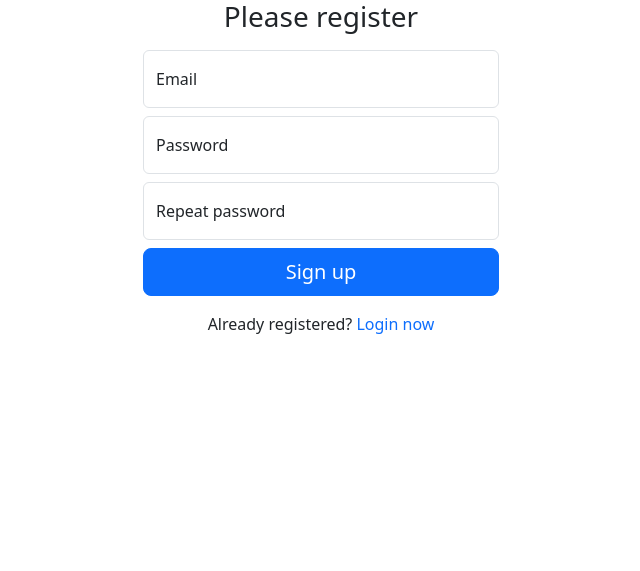
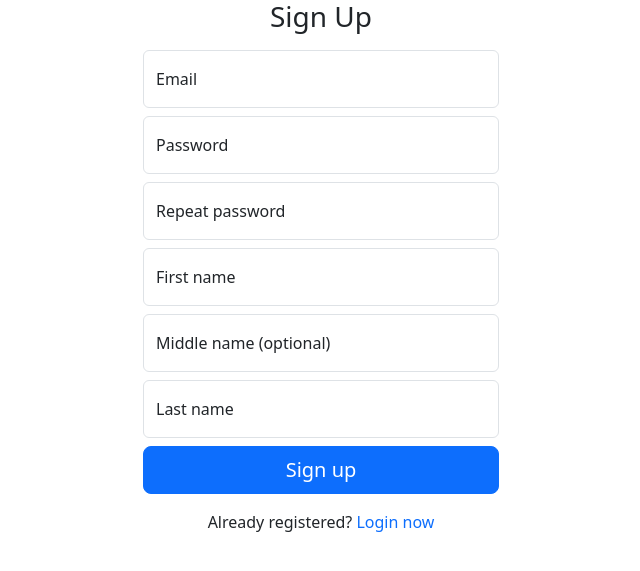
Before and after one commit to stvnmbt/pasok, a Flask app: page /register in a window 1280 px wide. Shown: the top 571 px of the page, without its empty margins (319-959 px from the left). Run offline with Flask 3, Linux system fonts and the light colour scheme; parts of the project's set-up code (start-up, migrations or seed data) failed here and were passed over; some libraries are stand-ins or nearby versions.

Commit message:
added names to form

```diff
--- a/src/accounts/forms.py
+++ b/src/accounts/forms.py
@@ -1,5 +1,5 @@
 from flask_wtf import FlaskForm
-from wtforms import EmailField, PasswordField
+from wtforms import EmailField, PasswordField, StringField
 from wtforms.validators import DataRequired, Email, EqualTo, Length
 
 from src.accounts.models import User
@@ -24,6 +24,15 @@ class RegisterForm(FlaskForm):
             EqualTo("password", message="Passwords must match."),
         ],
     )
+    first_name = StringField(
+        "First name", validators=[DataRequired(), Length(min=3, max=30)]
+    )
+    middle_name = StringField(
+        "Middle name (optional)"
+    )
+    last_name = StringField(
+        "Last name", validators=[DataRequired(), Length(min=3, max=30)]
+    )
 
     def validate(self, extra_validators=None):
         initial_validation = super(RegisterForm, self).validate(extra_validators)
--- a/src/accounts/views.py
+++ b/src/accounts/views.py
@@ -19,7 +19,13 @@ accounts_bp = Blueprint("accounts", __name__)
 def register():
     form = RegisterForm(request.form)
     if form.validate_on_submit():
-        user = User(email=form.email.data, password=form.password.data)
+        user = User(
+            email=form.email.data,
+            password=form.password.data,
+            first_name=form.first_name.data,
+            middle_name=form.middle_name.data,
+            last_name=form.last_name.data,
+        )
         db.session.add(user)
         db.session.commit()
         token = generate_token(user.email)
--- a/src/templates/accounts/register.html
+++ b/src/templates/accounts/register.html
@@ -8,8 +8,9 @@
     <main class="form-signin w-100 m-auto">
       <form role="form" method="post" action="">
         {{ form.csrf_token }}
-        <h1 class="h3 mb-3 fw-normal text-center">Please register</h1>
+        <h1 class="h3 mb-3 fw-normal text-center">Sign Up</h1>
 
+        <!-- email -->
         <div class="form-floating">
           {{ form.email(placeholder="email", class="form-control mb-2") }}
           {{ form.email.label }}
@@ -21,6 +22,8 @@
               {% endfor %}
             {% endif %}
         </div>
+
+        <!-- password -->
         <div class="form-floating">
           {{ form.password(placeholder="password", class="form-control mb-2") }}
           {{ form.password.label }}
@@ -32,6 +35,8 @@
               {% endfor %}
             {% endif %}
         </div>
+
+        <!-- confirm password -->
         <div class="form-floating">
           {{ form.confirm(placeholder="Confirm Password", class="form-control mb-2") }}
           {{ form.confirm.label }}
@@ -43,6 +48,44 @@
               {% endfor %}
             {% endif %}
         </div>
+
+        <!-- names -->
+        <div class="form-floating">
+          {{ form.first_name(placeholder="First name", class="form-control mb-2") }}
+          {{ form.first_name.label }}
+            {% if form.first_name.errors %}
+              {% for error in form.first_name.errors %}
+                <div class="alert alert-danger" role="alert">
+                  {{ error }}
+                </div>
+              {% endfor %}
+            {% endif %}
+        </div>
+
+        <div class="form-floating">
+          {{ form.middle_name(placeholder="Middle name (optional)", class="form-control mb-2") }}
+          {{ form.middle_name.label }}
+            {% if form.middle_name.errors %}
+              {% for error in form.middle_name.errors %}
+                <div class="alert alert-danger" role="alert">
+                  {{ error }}
+                </div>
+              {% endfor %}
+            {% endif %}
+        </div>
+
+        <div class="form-floating">
+          {{ form.last_name(placeholder="Last name", class="form-control mb-2") }}
+          {{ form.last_name.label }}
+            {% if form.last_name.errors %}
+              {% for error in form.last_name.errors %}
+                <div class="alert alert-danger" role="alert">
+                  {{ error }}
+                </div>
+              {% endfor %}
+            {% endif %}
+        </div>
+
         <button class="w-100 btn btn-lg btn-primary" type="submit">Sign up</button>
         <p class="text-center mt-3">Already registered? <a href="{{ url_for('accounts.login') }}">Login now</a></p>
       </form>
```
Also changed, not shown: src/accounts/models.py (+8 -8 lines).
